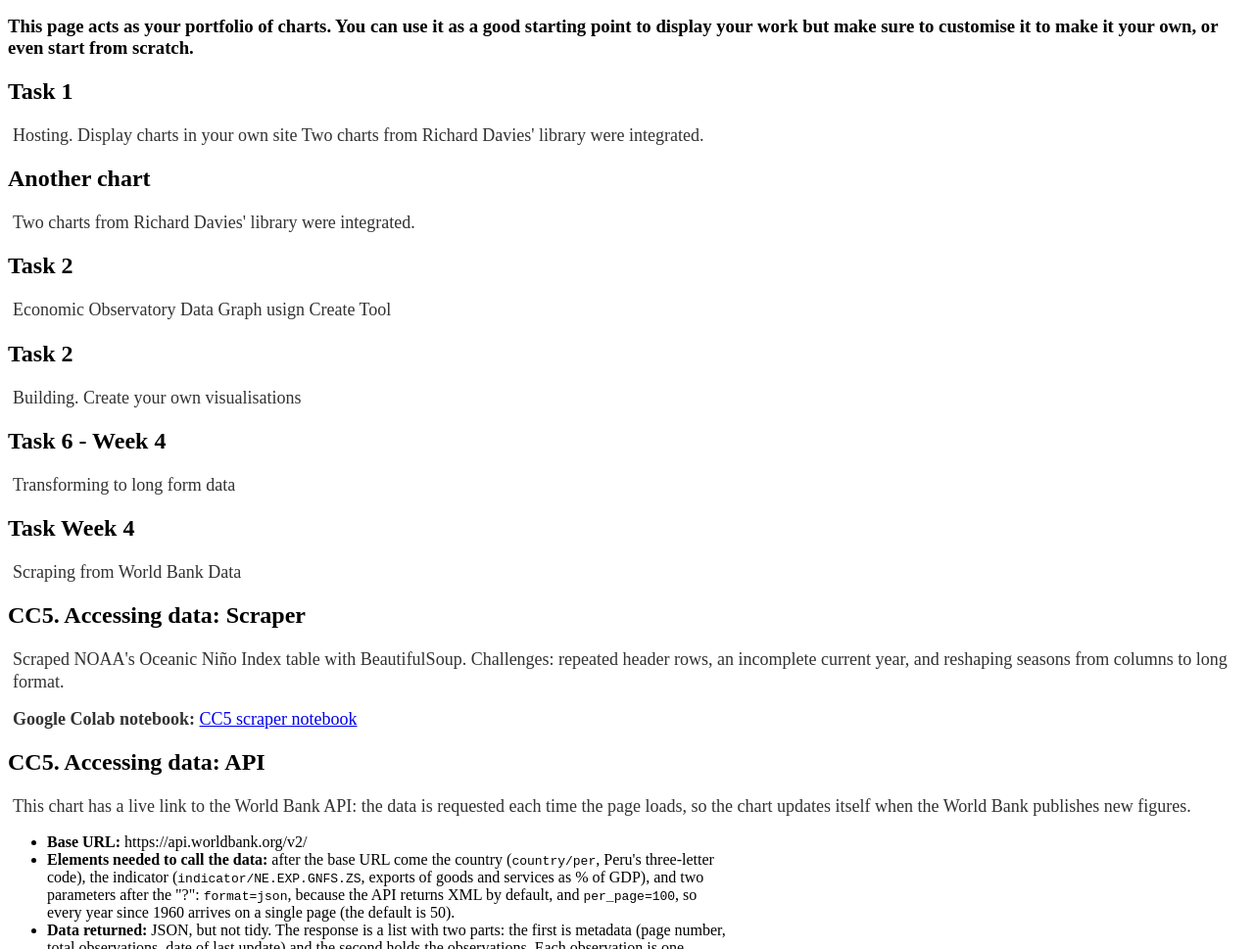
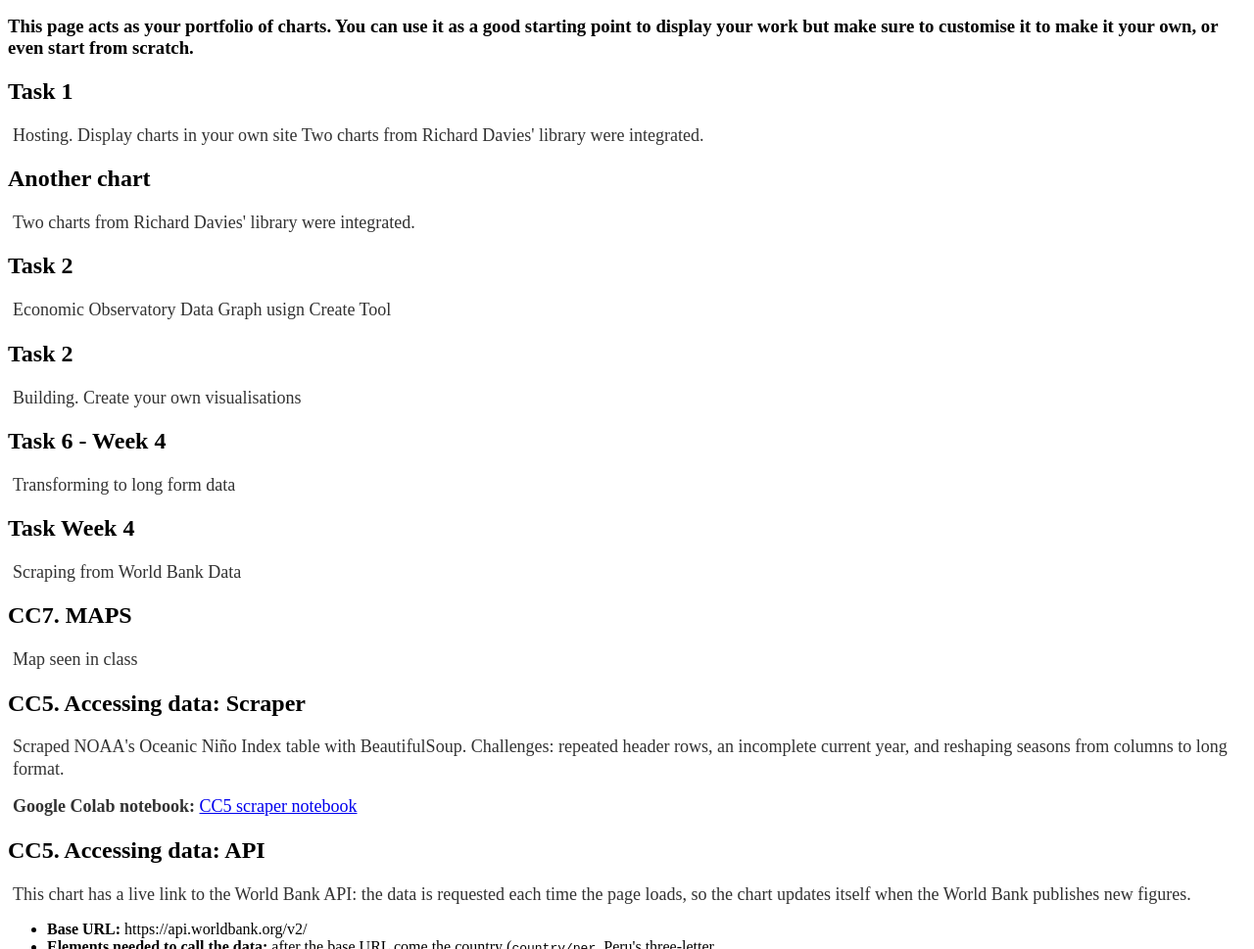
Before and after one commit to valerymaco/valerymaco.github.io, a plain HTML site: page index.html in a window 1280 px wide. Shown: the part 131-1100 px from the top of the page at 98% size. Drawn offline with Linux system fonts and the light colour scheme; a script that the page names is missing.

Commit message:
Add files via upload

```diff
--- a/index.html
+++ b/index.html
@@ -134,6 +134,19 @@ if you find that useful -->
         <!-- You'll need to change the id of the figure "<figure id="Location2"... -->
         <!-- ... and add a new variable for the graph spec in the script at the bottom of the page -->
 
+        <!-- ===================== CC7. MAPS ===================== -->
+    <section>
+        <div class="chart-description">
+            <h2>CC7. MAPS</h2>
+            <p>
+                Map seen in class
+            </p>
+        </div>
+
+        <figure id="Map1"></figure>
+
+    </section>
+
 <!-- ===================== CC5. ACCESSING DATA: SCRAPER ===================== -->
     <section>
         <div class="chart-description">
@@ -224,6 +237,9 @@ if you find that useful -->
         let chartScraper = "scraperChart.json";
         vegaEmbed('#LocationScraper', chartScraper)
 
+      // CC7 - Maps:
+        let Map1 = "map.json";
+        vegaEmbed('#Map1', Map1)
 
         // We're using the vegaEmbed function to put a graph in the element with id figure_1
         // Do you want to add more graphs?
```
